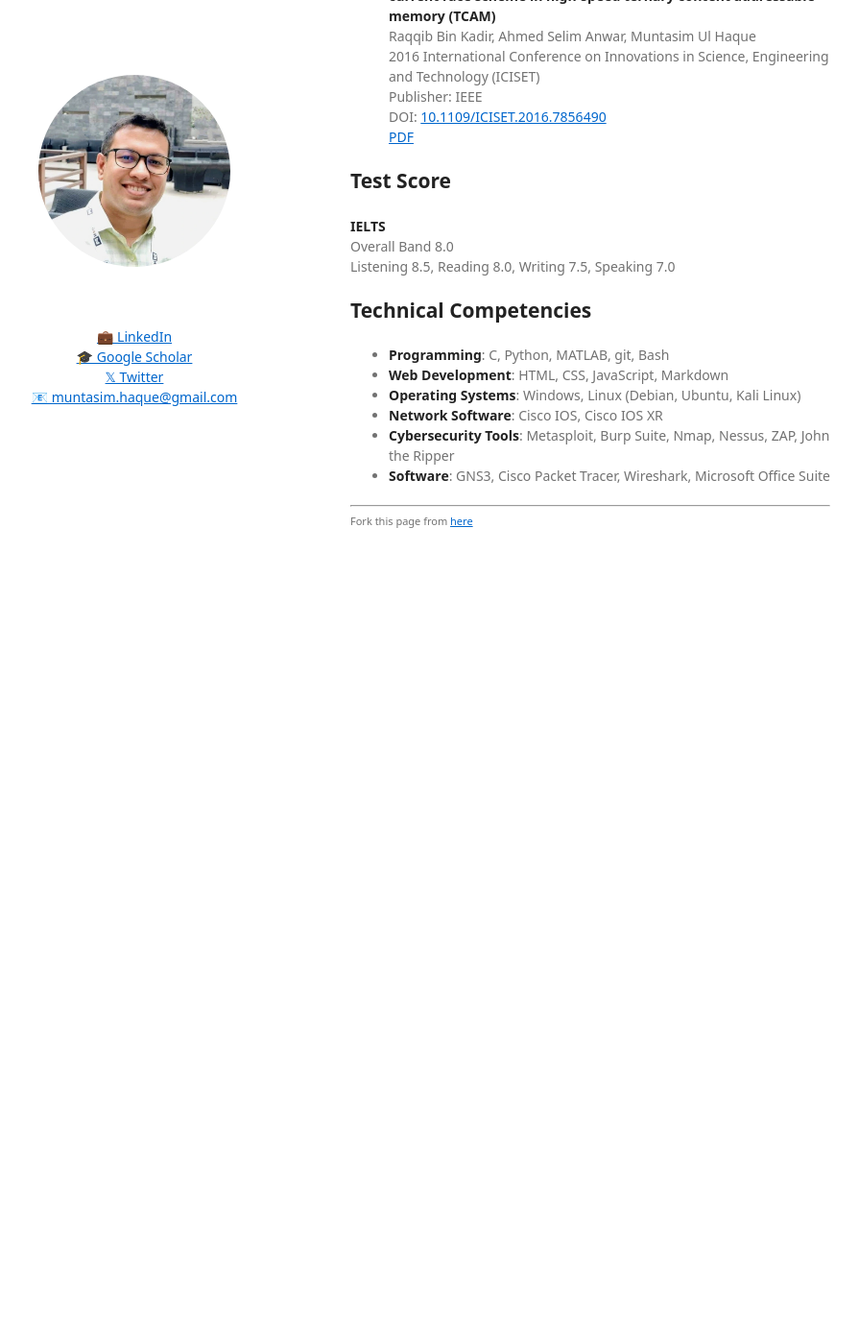
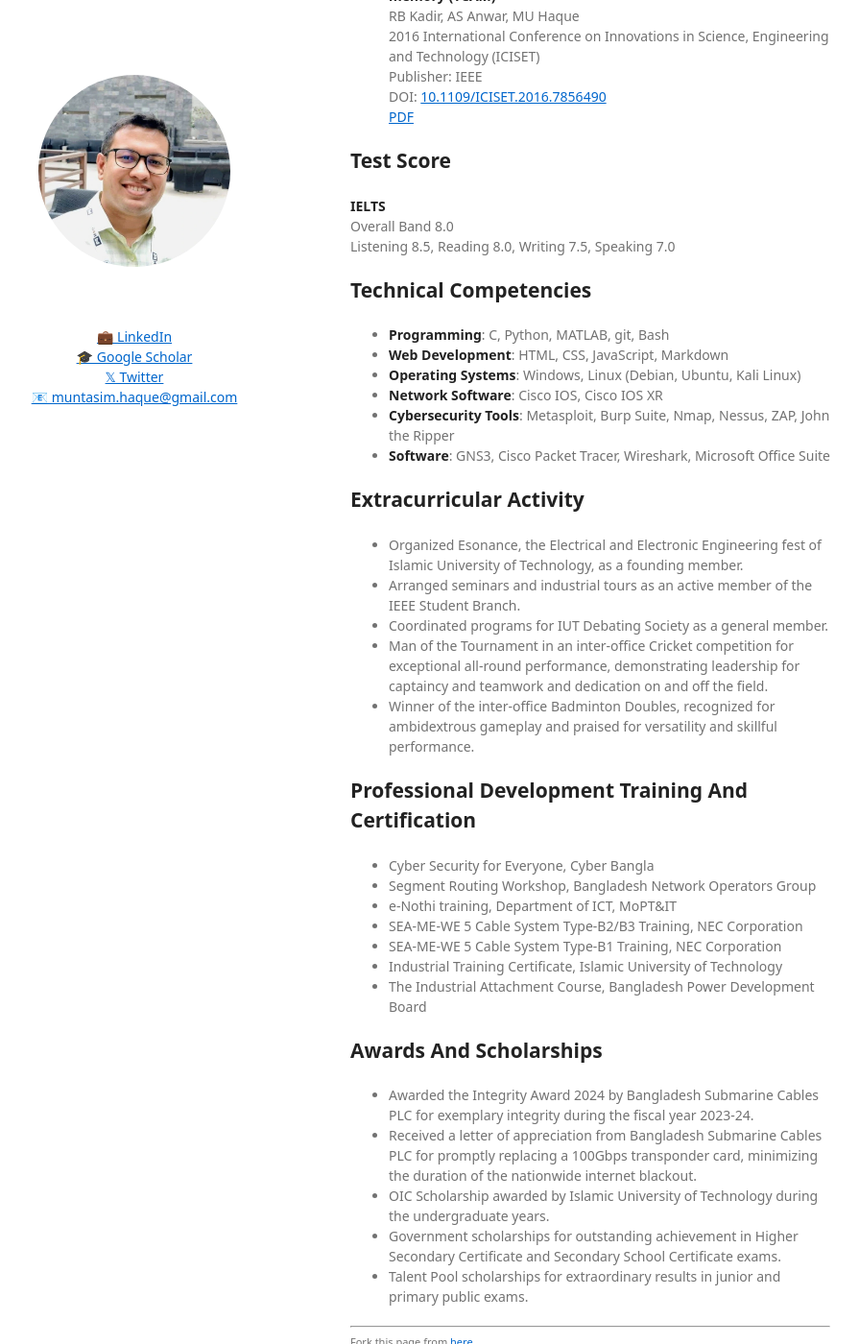
Before and after one commit to muntasimulhaque/muntasimulhaque.github.io, a Jekyll site: the page built from index.md, in a window 1280 px wide and 1400 px high, scrolled down 1542 px. Shown: the whole window at 96% size, without its empty margins (205-1100 px from the left). Built offline with Jekyll 4.4.1, drawn with Linux system fonts in a browser that asks for light colours; our own code applies the rules of GitHub Pages for plain Markdown files; before the commit the page ends 2164 px from its top, so only the background shows below that; some of the changed text lies outside the part shown.

Commit message:
Update index.md

```diff
--- a/index.md
+++ b/index.md
@@ -48,13 +48,13 @@
 ## Publications
 
 - **Challenges in Implementing Machine Learning-Driven IoT Solutions in Semiconductor Design and Wireless Communication System**
-Ahmed Selim Anwar, Sujan Kumar Bhowmik, Raqqib Bin Kadir, Muntasim Ul Haque, Siddikur Rahman, Istiaque Ahmed Badhan
+AS Anwar, SK Bhowmik, RB Kadir, MU Haque, S Rahman, IA Badhan
 International Journal on Recent and Innovation Trends in Computing and Communication
 [ISSN: 2321-8169 Volume: 12 Issue: 2](https://ijritcc.org/index.php/ijritcc/article/view/11127){:target="_blank"}
 [PDF](https://ijritcc.org/index.php/ijritcc/article/view/11127/8561){:target="_blank"}
 
 - **Analysis of charge-shared matchline sensing schemes and current race scheme in high-speed ternary content addressable memory (TCAM)**
-Raqqib Bin Kadir, Ahmed Selim Anwar, Muntasim Ul Haque
+RB Kadir, AS Anwar, MU Haque
 2016 International Conference on Innovations in Science, Engineering and Technology (ICISET)
 Publisher: IEEE
 DOI: [10.1109/ICISET.2016.7856490](https://ieeexplore.ieee.org/document/7856490#:~:text=DOI%3A%2010.1109/ICISET.2016.7856490){:target="_blank"}
@@ -75,6 +75,32 @@
 - **Cybersecurity Tools**: Metasploit, Burp Suite, Nmap, Nessus, ZAP, John the Ripper
 - **Software**: GNS3, Cisco Packet Tracer, Wireshark, Microsoft Office Suite
 
+## Extracurricular Activity
+
+- Organized Esonance, the Electrical and Electronic Engineering fest of Islamic University of Technology, as a founding member.
+- Arranged seminars and industrial tours as an active member of the IEEE Student Branch.
+- Coordinated programs for IUT Debating Society as a general member.
+- Man of the Tournament in an inter-office Cricket competition for exceptional all-round performance, demonstrating leadership for captaincy and teamwork and dedication on and off the field.
+- Winner of the inter-office Badminton Doubles, recognized for ambidextrous gameplay and praised for versatility and skillful performance.
+
+## Professional Development Training And Certification
+
+- Cyber Security for Everyone, Cyber Bangla
+- Segment Routing Workshop, Bangladesh Network Operators Group
+- e-Nothi training, Department of ICT, MoPT&IT
+- SEA-ME-WE 5 Cable System Type-B2/B3 Training, NEC Corporation
+- SEA-ME-WE 5 Cable System Type-B1 Training, NEC Corporation
+- Industrial Training Certificate, Islamic University of Technology
+- The Industrial Attachment Course, Bangladesh Power Development Board
+
+## Awards And Scholarships
+
+- Awarded the Integrity Award 2024 by Bangladesh Submarine Cables PLC for exemplary integrity during the fiscal year 2023-24.
+- Received a letter of appreciation from Bangladesh Submarine Cables PLC for promptly replacing a 100Gbps transponder card, minimizing the duration of the nationwide internet blackout.
+- OIC Scholarship awarded by Islamic University of Technology during the undergraduate years.
+- Government scholarships for outstanding achievement in Higher Secondary Certificate and Secondary School Certificate exams.
+- Talent Pool scholarships for extraordinary results in junior and primary public exams.
+
 ---
 
 <p style="font-size:11px">Fork this page from <a href="https://github.com/muntasimulhaque/muntasimulhaque.github.io" target="_blank">here</a></p>
```
